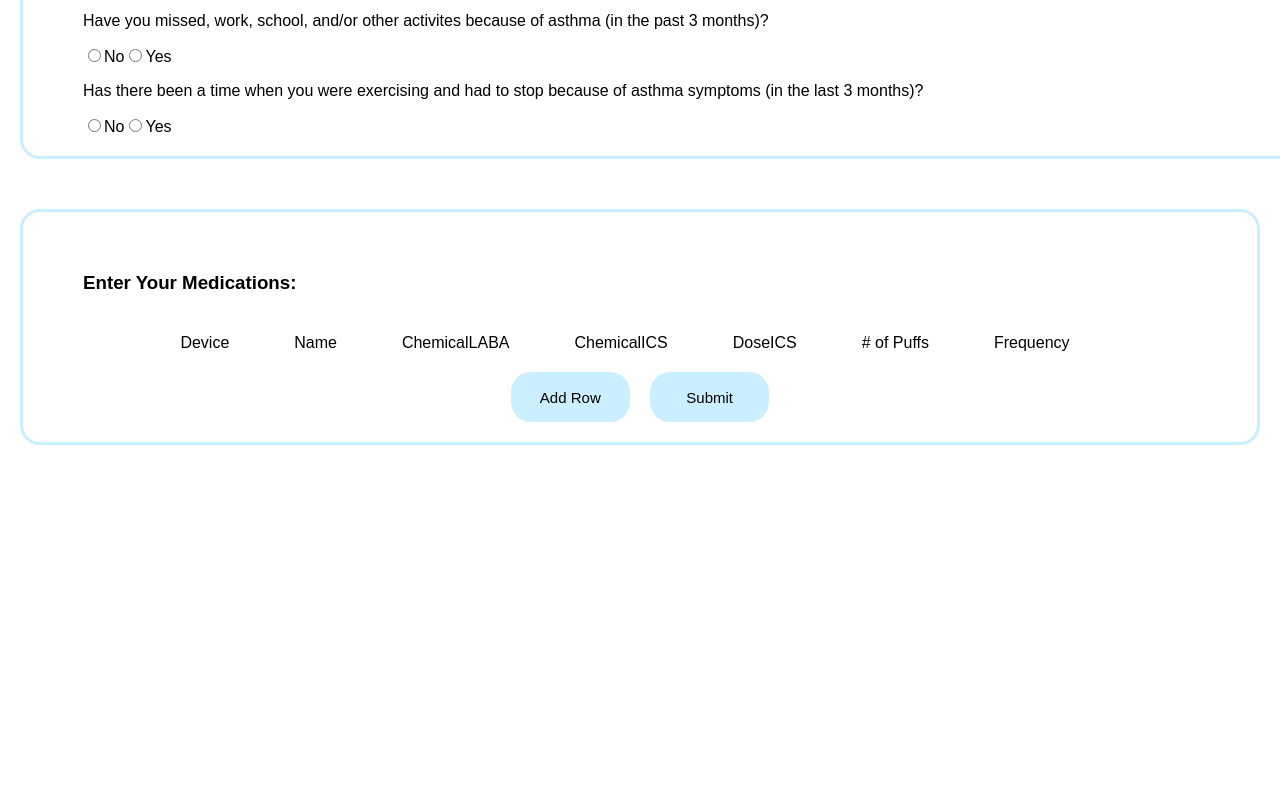
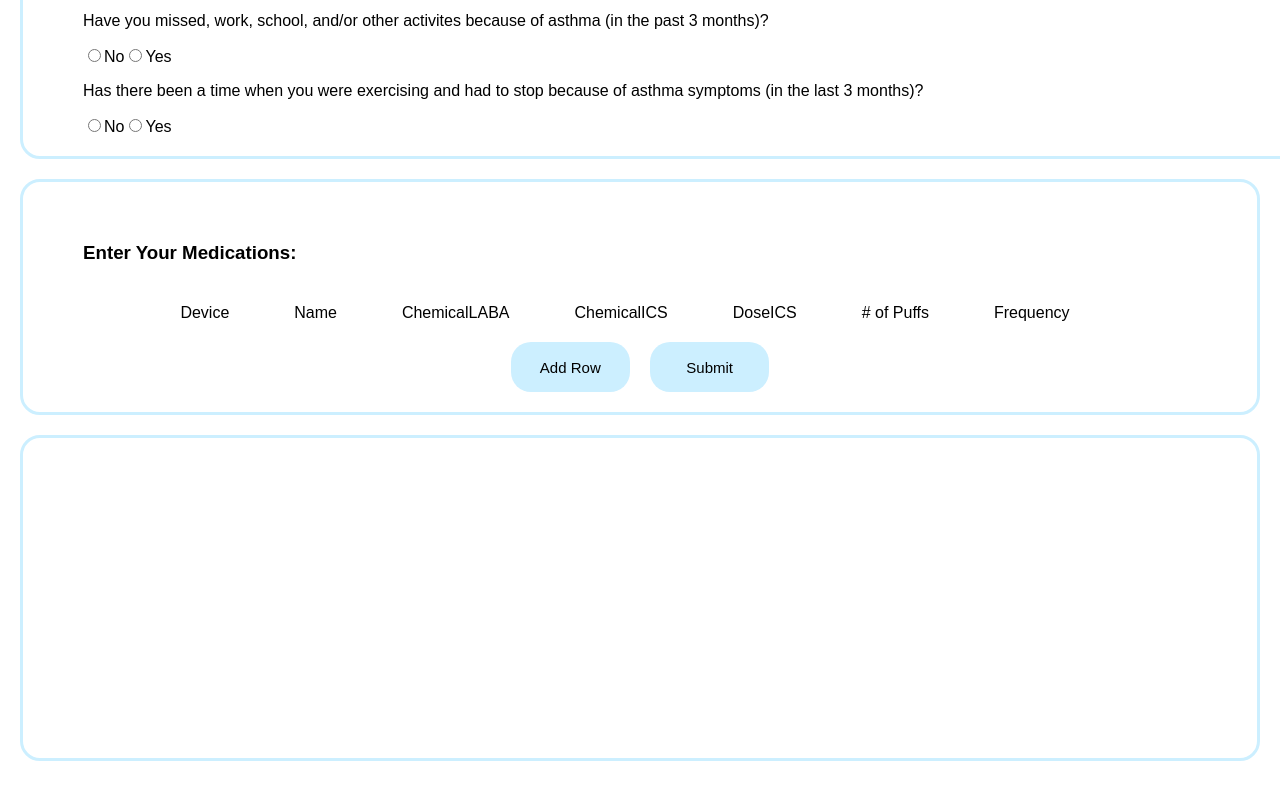
Before and after one commit to qoc-shirley/EAAPS-Rules, a React (Create React App) app: page / in a window 1280 px wide. Shown: the part 470-1270 px from the top of the page. Before the commit the page ends 975 px from the top, so only its background shows below. Built offline with nearby package versions, Linux system fonts and the light colour scheme.

Commit message:
edited recommendation output to scroll

```diff
--- a/src/Components/App/App.jsx
+++ b/src/Components/App/App.jsx
@@ -124,8 +124,9 @@ saveRecommendation,
         <div className="results">
           {showPatientMedications}
           {showAvailableRules()}
+        </div>
+        <div className="scroll">
           <Recommendations />
-
         </div>
       </div>
     </div>
--- a/src/Components/App/styles.css
+++ b/src/Components/App/styles.css
@@ -4,11 +4,22 @@
     flex-direction: column;
 }
 
-.app .app__main .results {
+/*.app .app__main .results {*/
+    /*padding: 10px;*/
+    /*margin: 20px;*/
+/*}*/
+
+.app .app__main .scroll {
+    border: solid 3px #ccefff;
+    border-radius: 20px;
+    position: relative;
     padding: 10px;
-    margin: 20px;
+    margin-left: 20px;
+    margin-right: 20px;
+    margin-bottom: 200px;
+    height: 300px;
+    overflow: scroll;
 }
-
 .app .app__main .results .rules .clear {
     width: 10%;
     height: 50px;
--- a/src/Components/Display/PatientMedications/styles.css
+++ b/src/Components/Display/PatientMedications/styles.css
@@ -8,6 +8,8 @@
     flex-flow: column nowrap;
     align-items: center;
     justify-content: center;
+    margin-left: 20px;
+    margin-right: 20px;
 }
 
 .patientMedications .header {
--- a/src/Components/Display/Recommendations/styles.css
+++ b/src/Components/Display/Recommendations/styles.css
@@ -1,13 +1,14 @@
 .recommendations {
     text-align: left;
-    padding: 40px 40px 20px 40px;
-    border: solid 3px #ccefff;
-    border-radius: 20px;
+    padding: 60px 60px 20px 40px;
+    /*border: solid 3px #ccefff;*/
+    /*border-radius: 20px;*/
     margin: 0;
     display: flex;
     flex-flow: column nowrap;
     align-items: center;
     justify-content: center;
+
 }
 
 .recommendations .contents {
--- a/src/Components/MedicationTable/styles.css
+++ b/src/Components/MedicationTable/styles.css
@@ -2,7 +2,7 @@
     border: solid 3px #ccefff;
     border-radius: 20px;
     padding: 20px;
-    margin: 50px 20px 20px 20px;
+    margin: 20px 20px 20px 20px;
 }
 
 .medication-table .header {
```
